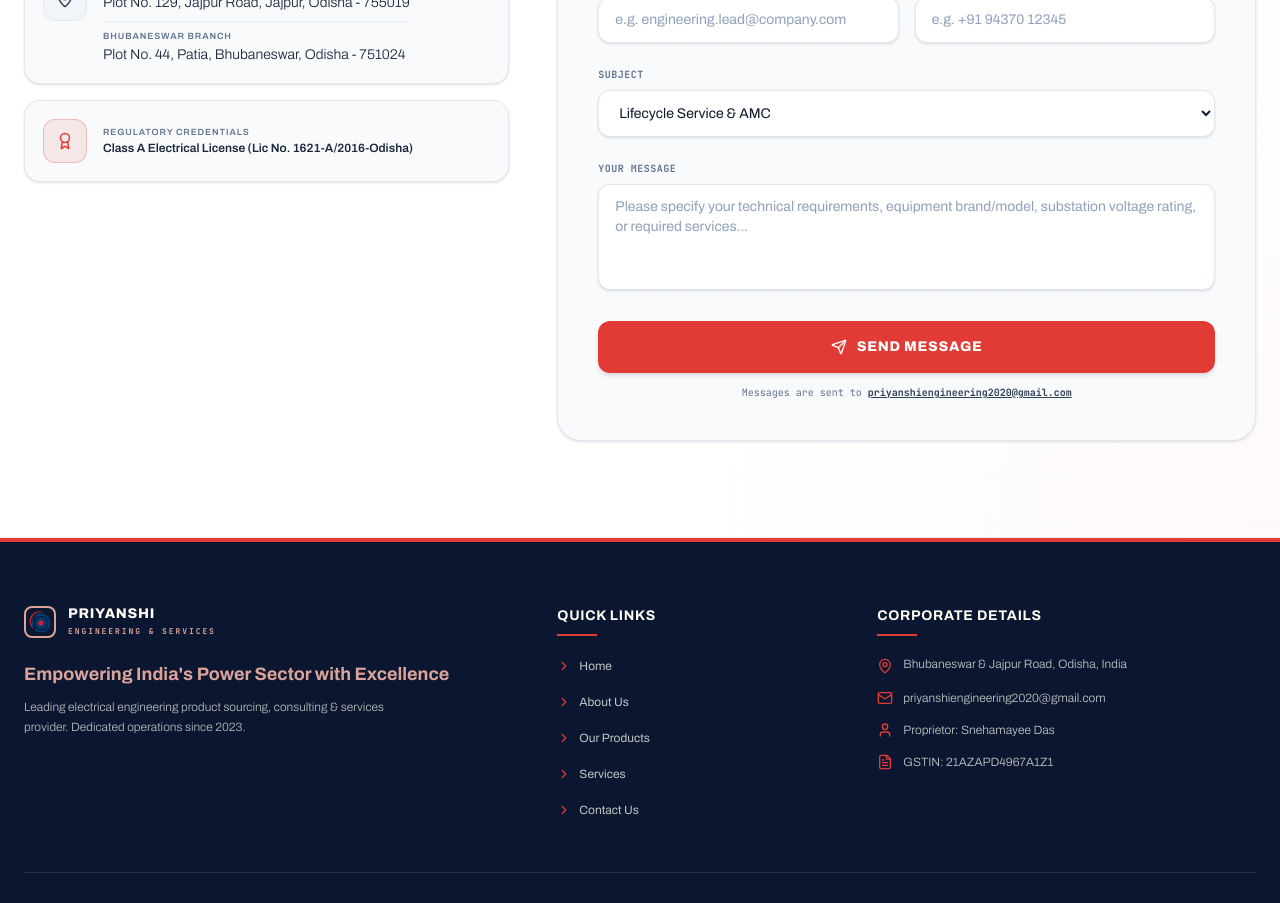
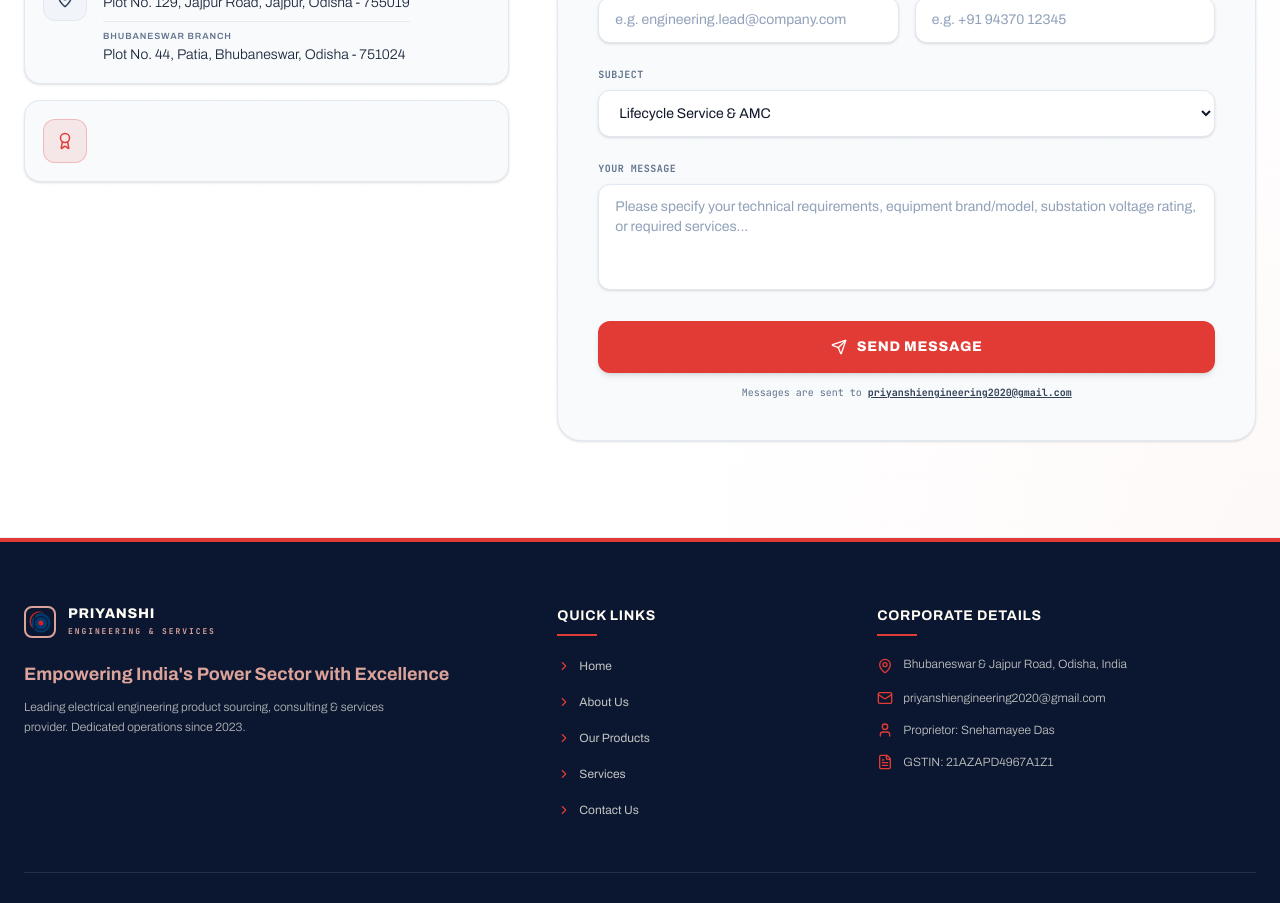
Before and after one commit to pateldivy30072002-hub/priyanshi-engineering, a React (Vite) app: page / in a window 1280 px wide. Shown: the part 9560-10463 px from the top of the page. Built offline with nearby package versions, Linux system fonts and the light colour scheme.

Commit message:
removed unwanted code

```diff
--- a/src/components/AboutContact.tsx
+++ b/src/components/AboutContact.tsx
@@ -299,12 +299,6 @@
                 <div className="w-11 h-11 rounded-xl bg-red/10 border border-red/25 flex items-center justify-center text-red shrink-0">
                   <Award className="w-4.5 h-4.5" />
                 </div>
-                <div>
-                  <span className="block text-[9px] text-slate-500 uppercase tracking-widest font-semibold">Regulatory Credentials</span>
-                  <span className="block text-slate-800 text-xs font-semibold">
-                    Class A Electrical License (Lic No. 1621-A/2016-Odisha)
-                  </span>
-                </div>
               </motion.div>
             </div>
 
```
